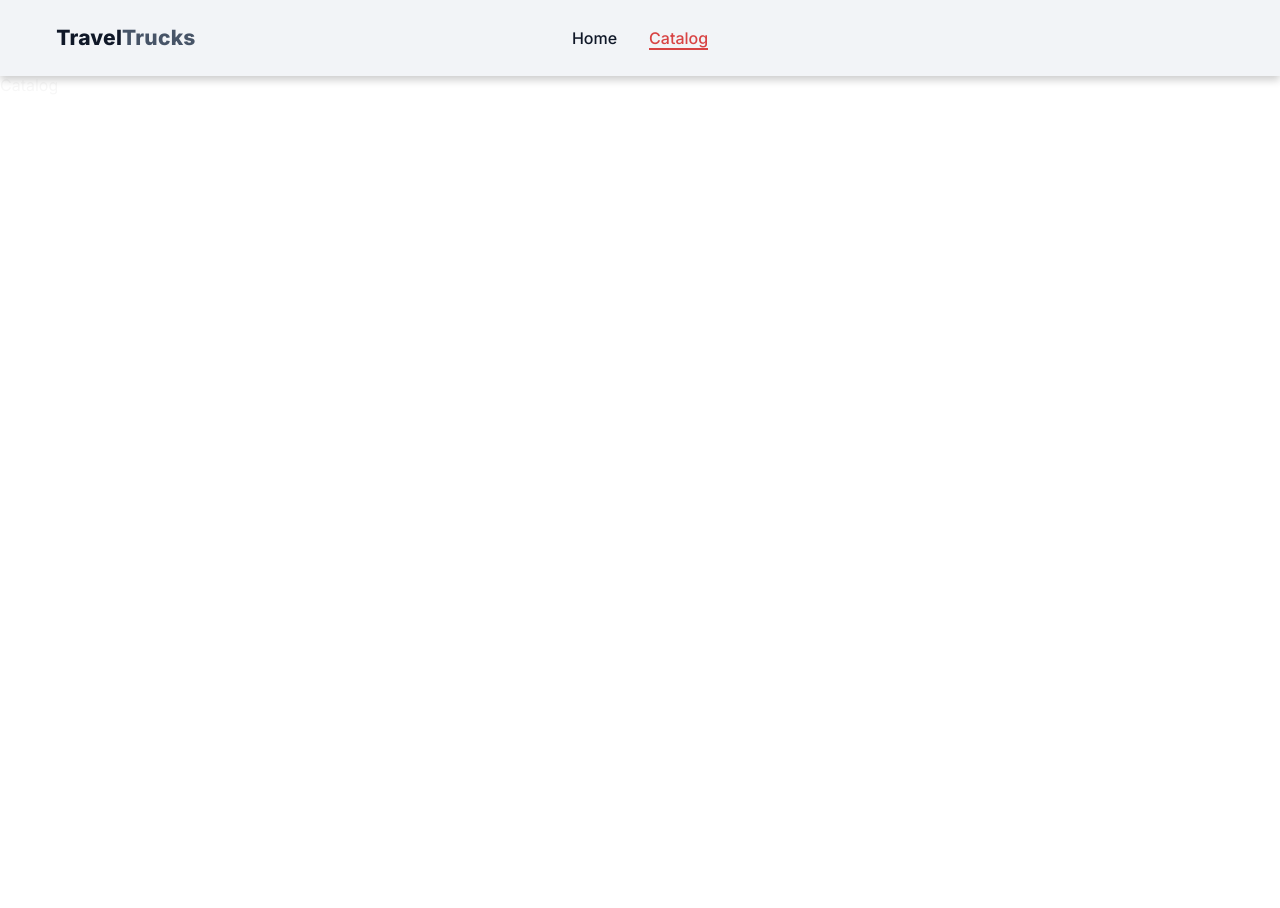
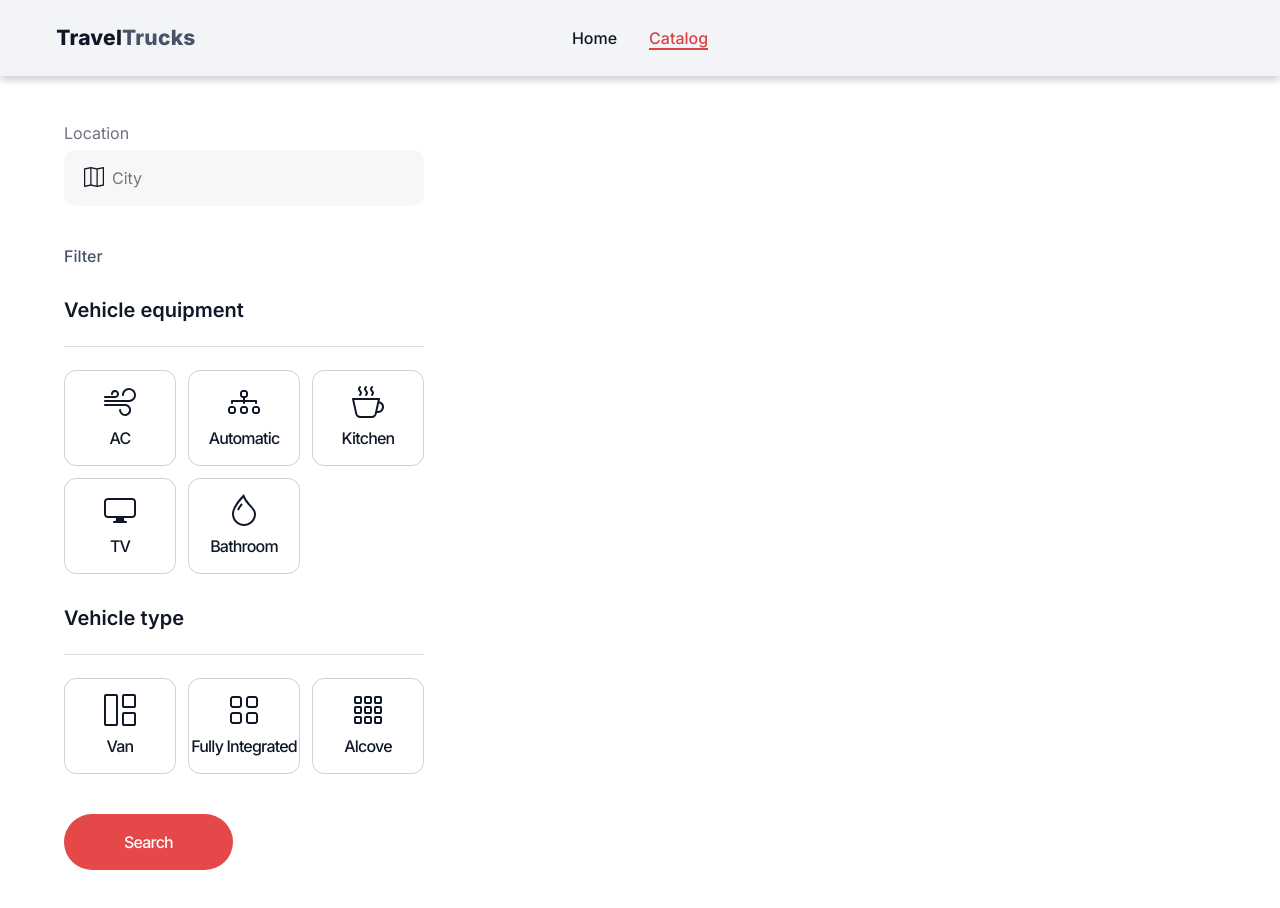
Before and after one commit to fulaytar/TravelTrucks, a React (Vite) app: page /catalog in a window 1280 px wide. Shown: the top 908 px of the page. Before the commit the page ends 800 px from the top, so only its background shows below. Built offline with nearby package versions, Linux system fonts and the light colour scheme.

Commit message:
add icon and logic form

```diff
--- a/package.json
+++ b/package.json
@@ -18,6 +18,7 @@
     "react": "^18.3.1",
     "react-datepicker": "^7.3.0",
     "react-dom": "^18.3.1",
+    "react-hook-form": "^7.53.0",
     "react-hot-toast": "^2.4.1",
     "react-icons": "^5.3.0",
     "react-modal": "^3.16.1",
--- /dev/null
+++ b/src/components/BigIconFilter/BigIconFilter.jsx
@@ -0,0 +1,36 @@
+import { useState } from 'react';
+import Icon from '../Icon/Icon';
+import css from './BigIconFilter.module.css';
+import clsx from 'clsx';
+
+export default function BigIconFilter({
+  textFilter,
+  nameIcon,
+  register,
+  setValue,
+}) {
+  const [isActive, setIsActive] = useState(false);
+
+  const handleCheckBoxToggle = () => {
+    const newValue = !isActive;
+    setIsActive(newValue);
+    setValue(textFilter, newValue);
+  };
+
+  return (
+    <li
+      onClick={handleCheckBoxToggle}
+      className={clsx(css.checkbox_label, { [css.activeCheckBox]: isActive })}
+    >
+      <input
+        type='checkbox'
+        className={css.visually_hidden}
+        checked={isActive}
+        {...register(textFilter)}
+        onChange={handleCheckBoxToggle}
+      />
+      <Icon idIcon={nameIcon} />
+      <span className={css.text}>{textFilter}</span>
+    </li>
+  );
+}
--- /dev/null
+++ b/src/components/BigIconFilter/BigIconFilter.module.css
@@ -0,0 +1,47 @@
+.visually_hidden {
+  position: absolute;
+  width: 1px;
+  height: 1px;
+  margin: -1px;
+  border: 0;
+  padding: 0;
+  white-space: nowrap;
+  clip-path: inset(100%);
+  clip: rect(0 0 0 0);
+  overflow: hidden;
+}
+
+/* .checkbox_container {
+  display: flex;
+  flex-wrap: wrap;
+  gap: 16px;
+} */
+
+.checkbox_label {
+  display: inline-flex;
+  flex-direction: column;
+  align-items: center;
+  justify-content: center;
+  border: 1px solid rgba(16, 24, 40, 0.2);
+  border-radius: 12px;
+  color: #101828;
+  font-size: 16px;
+  gap: 8px;
+  font-weight: 500;
+  line-height: 1.5;
+  letter-spacing: -0.05em;
+  text-align: center;
+  width: 112px; /* Фіксована ширина */
+  height: 96px; /* Фіксована висота */
+}
+.activeCheckBox {
+  border-color: rgb(228, 72, 72);
+}
+
+.text {
+  display: block;
+  width: 100%;
+  white-space: nowrap;
+  overflow: hidden;
+  text-overflow: ellipsis;
+}
--- /dev/null
+++ b/src/components/Filter/Filter.jsx
@@ -0,0 +1,92 @@
+import BigIconFilter from '../BigIconFilter/BigIconFilter';
+import Icon from '../Icon/Icon';
+import css from './Filter.module.css';
+import { useForm } from 'react-hook-form';
+
+export default function Filter() {
+  const { register, handleSubmit, watch, setValue } = useForm();
+
+  const onSubmit = data => {
+    console.log('Form Data:', data);
+  };
+
+  return (
+    <div className={css.contentBlock}>
+      <form className={css.form} onSubmit={handleSubmit(onSubmit)}>
+        <div className={css.containerLocation}>
+          <span className={css.iconMap}>
+            <Icon idIcon={'map'} customH={20} customW={20} />
+          </span>
+          <label htmlFor='city' className={css.labelLocation}>
+            Location
+          </label>
+          <input
+            type='text'
+            placeholder='City'
+            id='city'
+            className={css.locationInput}
+            {...register('city')}
+          />
+        </div>
+        <p className={css.textCheckBox}>Filter</p>
+        <h2 className={css.listName}>Vehicle equipment</h2>
+        <ul className={css.checkbox_container}>
+          <BigIconFilter
+            textFilter={'AC'}
+            nameIcon={'wind'}
+            register={register}
+            setValue={setValue}
+          />
+          <BigIconFilter
+            textFilter={'Automatic'}
+            nameIcon={'diagram'}
+            register={register}
+            setValue={setValue}
+          />
+          <BigIconFilter
+            textFilter={'Kitchen'}
+            nameIcon={'cup-hot'}
+            register={register}
+            setValue={setValue}
+          />
+          <BigIconFilter
+            textFilter={'TV'}
+            nameIcon={'tv'}
+            register={register}
+            setValue={setValue}
+          />
+          <BigIconFilter
+            textFilter={'Bathroom'}
+            nameIcon={'water'}
+            register={register}
+            setValue={setValue}
+          />
+        </ul>
+        <h2 className={css.listName}>Vehicle type</h2>
+        <ul className={css.checkbox_container}>
+          <BigIconFilter
+            textFilter={'Van'}
+            nameIcon={'bi_grid1x2'}
+            register={register}
+            setValue={setValue}
+          />
+          <BigIconFilter
+            textFilter={'Fully Integrated'}
+            nameIcon={'grid4x4'}
+            register={register}
+            setValue={setValue}
+          />
+          <BigIconFilter
+            textFilter={'Alcove'}
+            nameIcon={'bi_grid3x3'}
+            register={register}
+            setValue={setValue}
+          />
+        </ul>
+        <button type='submit' className={css.btn}>
+          Search
+        </button>
+      </form>
+    </div>
+  );
+}
--- /dev/null
+++ b/src/components/Filter/Filter.module.css
@@ -0,0 +1,101 @@
+.checkbox_container {
+  display: flex;
+  position: relative;
+  flex-wrap: wrap;
+  gap: 12px;
+  padding-top: 48px;
+  margin-bottom: 32px;
+}
+.contentBlock {
+  width: 100%;
+  max-width: 360px;
+}
+
+.checkbox_container::after {
+  content: '';
+  width: 100%;
+  position: absolute;
+  top: 24px;
+  height: 1px;
+  background: #dadde1;
+}
+
+.locationInput {
+  display: block;
+  border-radius: 12px;
+  background: #f7f7f7;
+  padding: 18px 20px;
+  color: rgb(16, 24, 40);
+  font-size: 16px;
+  font-weight: 400;
+  line-height: 1.25;
+  letter-spacing: 0;
+  outline: none;
+  border: transparent;
+  padding-left: 48px;
+  margin-top: 8px;
+  width: 100%;
+  max-width: 360px;
+}
+.containerLocation {
+  position: relative;
+  color: #6c717b;
+  margin-bottom: 40px;
+  display: block;
+}
+
+.iconMap {
+  position: absolute;
+  top: 43px;
+  left: 20px;
+}
+.textCheckBox {
+  color: rgb(71, 84, 103);
+  font-size: 16px;
+  font-weight: 500;
+  line-height: 1.25;
+  letter-spacing: 0;
+  margin-bottom: 32px;
+}
+.listName {
+  color: rgb(16, 24, 40);
+  font-size: 20px;
+  font-weight: 600;
+  line-height: 1.2;
+  letter-spacing: 0;
+}
+.checkbox_container:last-of-type {
+  margin-bottom: 40px;
+}
+.btn {
+  border-radius: 200px;
+  background: rgb(228, 72, 72);
+  padding: 16px 60px;
+  /* Button */
+  color: rgb(255, 255, 255);
+  font-size: 16px;
+  font-weight: 500;
+  line-height: 1.5;
+  letter-spacing: -0.05em;
+  box-shadow: 0 0 0 0 rgb(224, 87, 87);
+  transition: background 300ms ease-in;
+  border: none;
+}
+
+.btn:hover {
+  animation: pulse 1500ms infinite;
+  background: rgb(213, 57, 57);
+}
+@keyframes pulse {
+  0% {
+    transform: scale(0.95);
+  }
+  70% {
+    transform: scale(1);
+    box-shadow: 0 0 0 20px rgba(5, 255, 138, 0);
+  }
+  100% {
+    transform: scale(0.95);
+    box-shadow: 0 0 0 0 rgba(0, 246, 131, 0);
+  }
+}
--- /dev/null
+++ b/src/components/Icon/Icon.jsx
@@ -0,0 +1,13 @@
+import css from './Icon.module.css';
+
+export default function Icon({ idIcon, customW, customH, customColor }) {
+  return (
+    <svg
+      className={css.icons}
+      width={customW ? customW : 32}
+      height={customH ? customH : 32}
+    >
+      <use href={`/public/symbol-defs.svg#${idIcon}`}></use>
+    </svg>
+  );
+}
--- /dev/null
+++ b/src/components/Icon/Icon.module.css
@@ -0,0 +1,3 @@
+.icons {
+  fill: #101828;
+}
--- a/src/pages/CatalogPage/CatalogPage.jsx
+++ b/src/pages/CatalogPage/CatalogPage.jsx
@@ -1,5 +1,13 @@
+import Filter from '../../components/Filter/Filter';
 import css from './CatalogPage.module.css';
 
 export default function CatalogPage() {
-  return <main>Catalog</main>;
+  return (
+    <main>
+      <section className={css.container}>
+        <Filter />
+        <div></div>
+      </section>
+    </main>
+  );
 }
--- a/src/pages/CatalogPage/CatalogPage.module.css
+++ b/src/pages/CatalogPage/CatalogPage.module.css
@@ -0,0 +1,5 @@
+.container {
+  display: flex;
+  gap: 64px;
+  padding: 48px 64px;
+}
```
Also changed, not shown: src/pages/HomePage/HomePage.module.css (+0 -33 lines), public/symbol-defs.svg (added), 1 other file (tests, documents, lock files or other folders).
